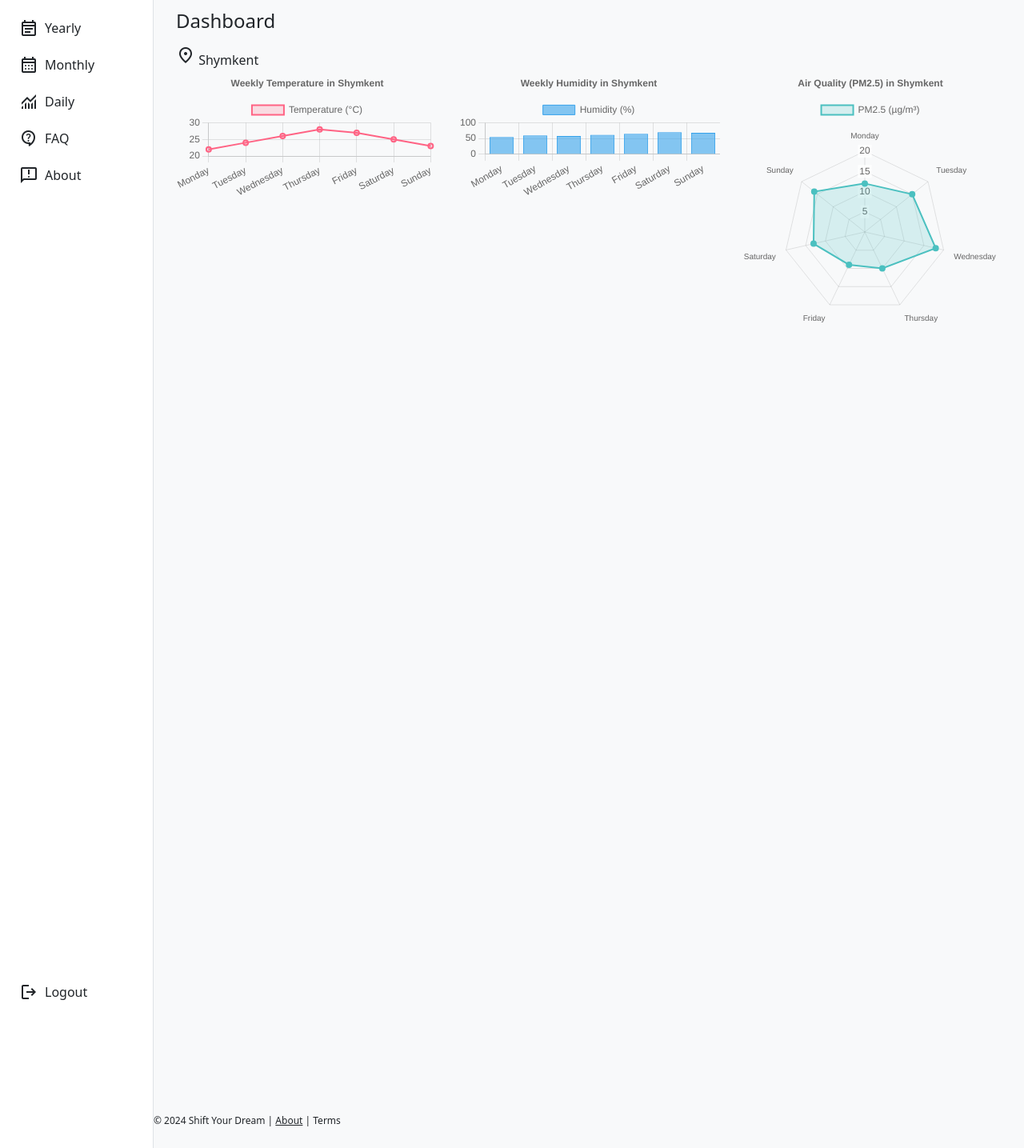
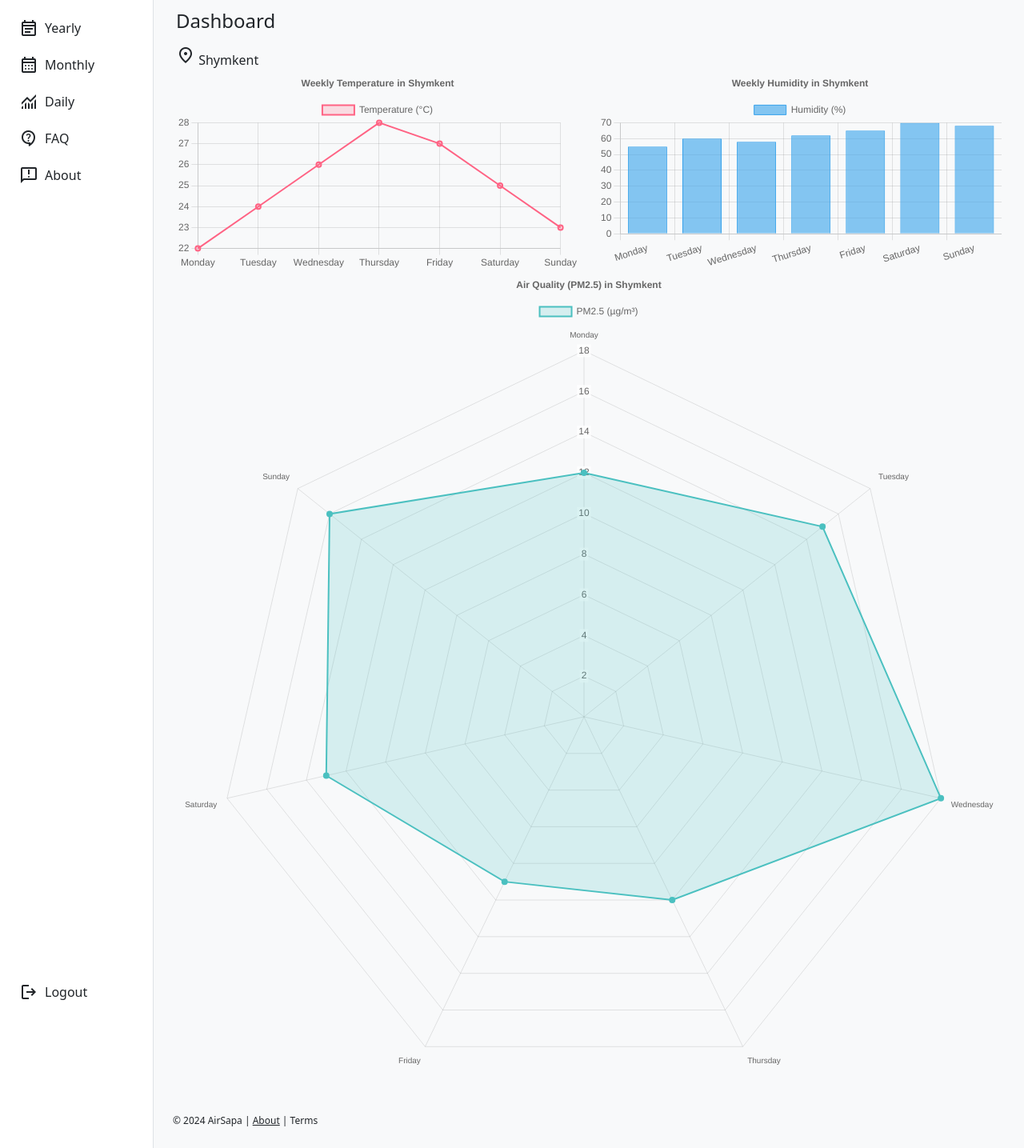
Before and after one commit to sultannurzhan/airsapa, a Django app: page /dashboard/ in a window 1280 px wide. Shown: the part 55-1490 px from the top of the page at 80% size. Run offline with Django 4.2, Linux system fonts and the light colour scheme; a user stored in the database is signed in; data comes from the database, SQL or seed files in the repository; some web fonts are replaced.

Commit message:
Some changes #2

```diff
--- a/base/templates/dashboard.html
+++ b/base/templates/dashboard.html
@@ -18,7 +18,7 @@
         <div class="col chart-container">
             <canvas id="humidityChart"></canvas>
         </div>
-        <div class="col chart-container">
+        <div class="colchart-container">
             <canvas id="airQualityChart"></canvas>
         </div>
     </div>
--- a/templates/main.html
+++ b/templates/main.html
@@ -34,8 +34,8 @@
                     {% endblock content %}
                 </div>
 
-                <div class="mt-auto footer">
-                    <small class="text-dark" style="font-size: 12px">© 2024 Shift Your Dream | <a href="" class="text-dark">About</a> | <a href="#" class="text-dark text-decoration-none">Terms</a></small>
+                <div class="mt-auto footer ms-4">
+                    <small class="text-dark" style="font-size: 12px">© 2024 AirSapa | <a href="" class="text-dark">About</a> | <a href="#" class="text-dark text-decoration-none">Terms</a></small>
                 </div>
                 <br>
             </main>
```
